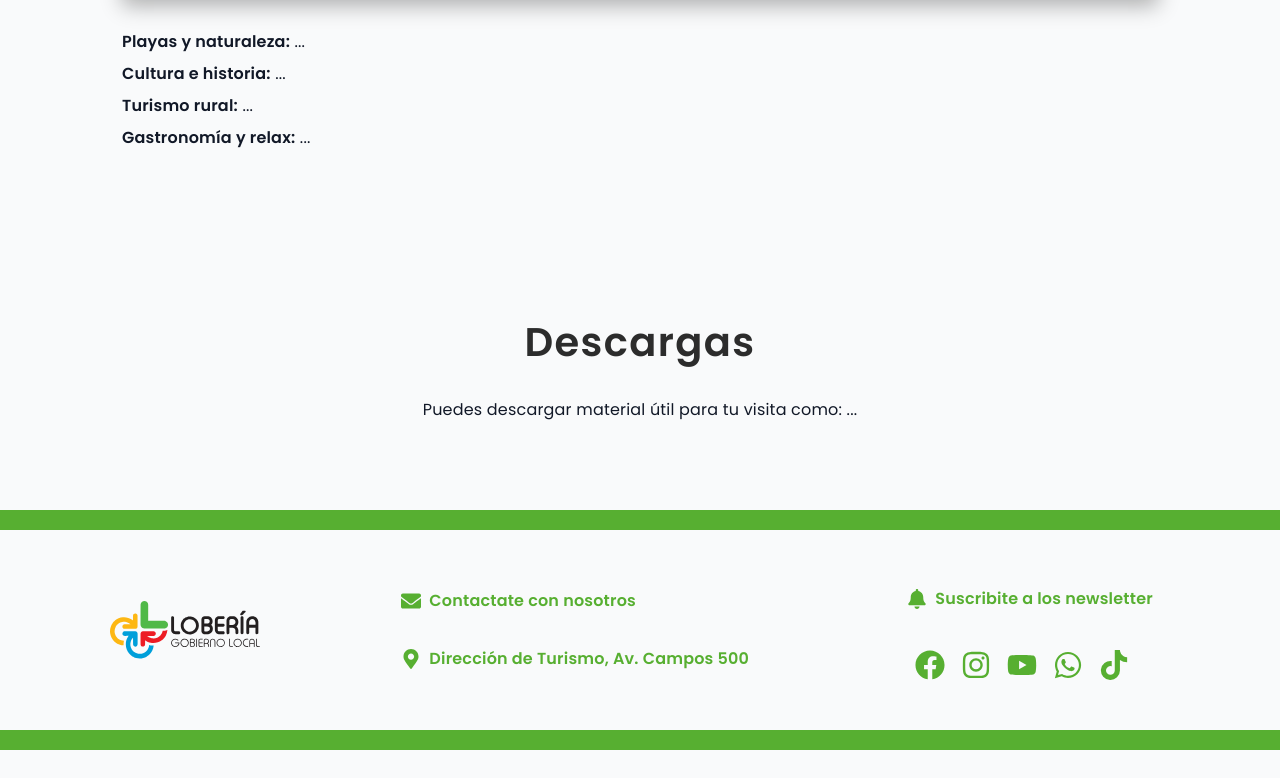
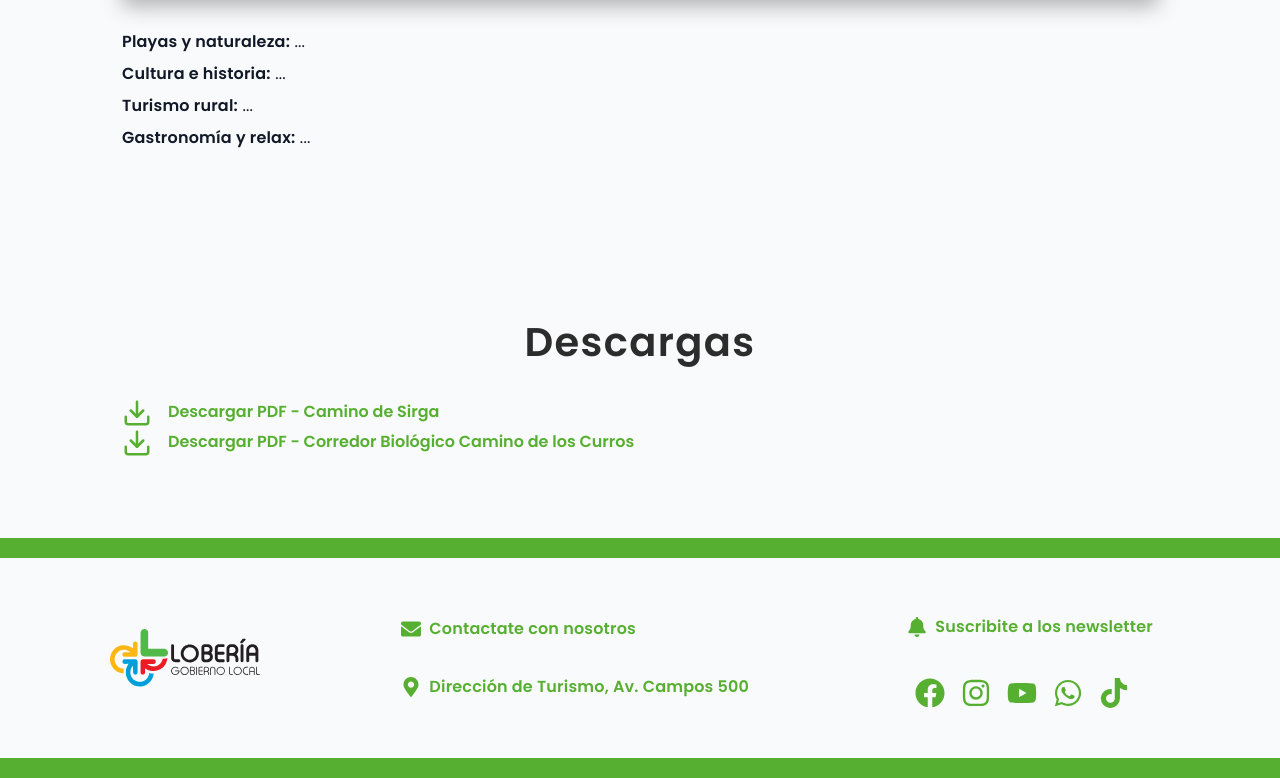
Before and after one commit to Luca1008/Turismo-Loberia, a React (Vite) app in the folder TurismoLoberia/: page /Loberia in a window 1280 px wide. Shown: the part 6891-7669 px from the top of the page. Before the commit the page ends 7641 px from the top, so only its background shows below. Built offline with nearby package versions, Linux system fonts and the light colour scheme.

Commit message:
download

```diff
--- a/TurismoLoberia/src/components/ui/DownloadButton.jsx
+++ b/TurismoLoberia/src/components/ui/DownloadButton.jsx
@@ -13,8 +13,8 @@ const DownloadButton = ({
       download={fileName}
       className={className}
     >
-      <FiDownload className="text-lg" />
-      <span>{label}</span>
+      <FiDownload />
+      <span style={{ marginLeft: "0.5rem", color: "var(--primary-color)", fontWeight: "bold" }}>{label}</span>
     </a>
   );
 };
--- a/TurismoLoberia/src/pages/ArenasVerdes.jsx
+++ b/TurismoLoberia/src/pages/ArenasVerdes.jsx
@@ -5,6 +5,7 @@ import { FaCar } from "react-icons/fa";
 import { useTranslation, Trans } from "react-i18next";
 import { useNavigate } from "react-router-dom";
 import { trackEvent } from "../analytics"; // 👈 Importa GA tracking
+import DownloadButton from "../components/ui/DownloadButton";
 
 const ArenasVerdes = () => {
   const { t } = useTranslation();
@@ -159,7 +160,24 @@ const ArenasVerdes = () => {
 
       <section className="download" id="descargas">
         <h2>{t("descargas")}</h2>
-        <p>Puedes descargar material útil...</p>
+        <DownloadButton
+          filePath="/downloads/arenas_verdes/info_aves_arenas_verdes.pdf"
+          fileName="Info Arenas Verdes"
+          label="Descargar PDF - Info Arenas Verdes"
+          className="button"
+        />
+        <DownloadButton
+          filePath="/downloads/arenas_verdes/alojamientos_arenas_verdes.pdf"
+          fileName="Alojamientos Arenas Verdes"
+          label="Descargar PDF - Alojamientos Arenas Verdes"
+          className="button"
+        />
+        <DownloadButton
+          filePath="/downloads/arenas_verdes/aves_arenas_verdes.pdf"
+          fileName="Aves Arenas Verdes"
+          label="Descargar PDF - Aves Arenas Verdes"
+          className="button"
+        />
       </section>
     </div>
   );
--- a/TurismoLoberia/src/pages/Loberia.jsx
+++ b/TurismoLoberia/src/pages/Loberia.jsx
@@ -5,6 +5,7 @@ import { FaCar, FaBus, FaTrain } from "react-icons/fa";
 import { useTranslation, Trans } from "react-i18next";
 import { useNavigate } from "react-router-dom";
 import { trackEvent } from "../analytics"; // 👈 Importamos GA4
+import DownloadButton from "../components/ui/DownloadButton";
 
 const Loberia = () => {
   const { t, i18n } = useTranslation();
@@ -12,7 +13,6 @@ const Loberia = () => {
   const data_descripcion = t("descripcion_ciudad_loberia", {
     returnObjects: true,
   });
-  const data = t("como_llegar_partido_loberia", { returnObjects: true });
 
   useEffect(() => {
     // ✅ Evento: Vista general de la página
@@ -267,9 +267,20 @@ const Loberia = () => {
 
       <section className="download" id="descargas">
         <h2>{t("descargas")}</h2>
-        <p>Puedes descargar material útil para tu visita como: ...</p>
+        <DownloadButton
+          filePath="/downloads/loberia/camino_de_sirga.pdf"
+          fileName="Camino de Sirga"
+          label="Descargar PDF - Camino de Sirga"
+          className="button"
+        />
+        <DownloadButton
+          filePath="/downloads/loberia/corredor_biologico_camino_de_los_curros.pdf"
+          fileName="Corredor Biológico Camino de los Curros"
+          label="Descargar PDF - Corredor Biológico Camino de los Curros"
+          className="button"
+        />
       </section>
-    </div>
+      </div>
   );
 };
 
--- a/TurismoLoberia/src/pages/PartidoLoberia.jsx
+++ b/TurismoLoberia/src/pages/PartidoLoberia.jsx
@@ -6,7 +6,6 @@ import { useTranslation } from "react-i18next";
 import { useNavigate } from "react-router-dom";
 import { trackEvent } from "../analytics";
 import { Trans } from "react-i18next";
-import DownloadButton from "../components/ui/DownloadButton";
 
 const PartidoLoberia = () => {
   // Configuración de i18n y navegación
@@ -49,7 +48,6 @@ const PartidoLoberia = () => {
     });
   }, []);
 
-  const data = t("como_llegar_partido_loberia", { returnObjects: true });
   const data_intro = t("intro_partido_loberia", { returnObjects: true });
 
   return (
@@ -303,16 +301,6 @@ const PartidoLoberia = () => {
           <strong>Gastronomía y relax:</strong> ...
         </p>
       </section>
-
-      <section className="download" id="descargas">
-        <h2>{t("descargas")}</h2>
-        <DownloadButton
-          filePath="/downloads/partido_loberia/camino_de_sirga.pdf"
-          fileName="Camino de Sirga"
-          label="Descargar PDF Camino de Sirga"
-          className="button"
-        />
-      </section>
     </div>
   );
 };
```
Also changed, not shown: 2 other files (tests, documents, lock files or other folders).
